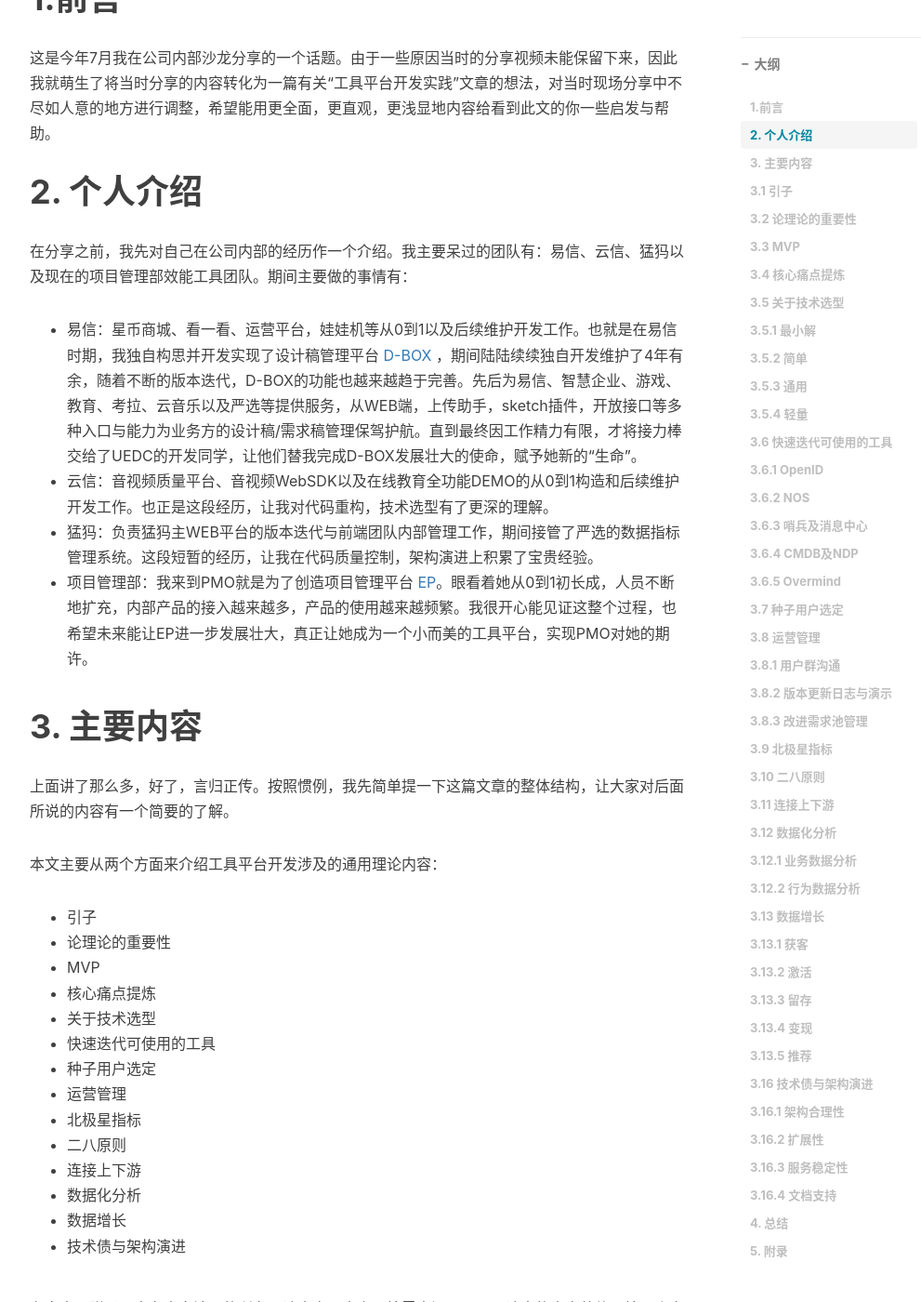
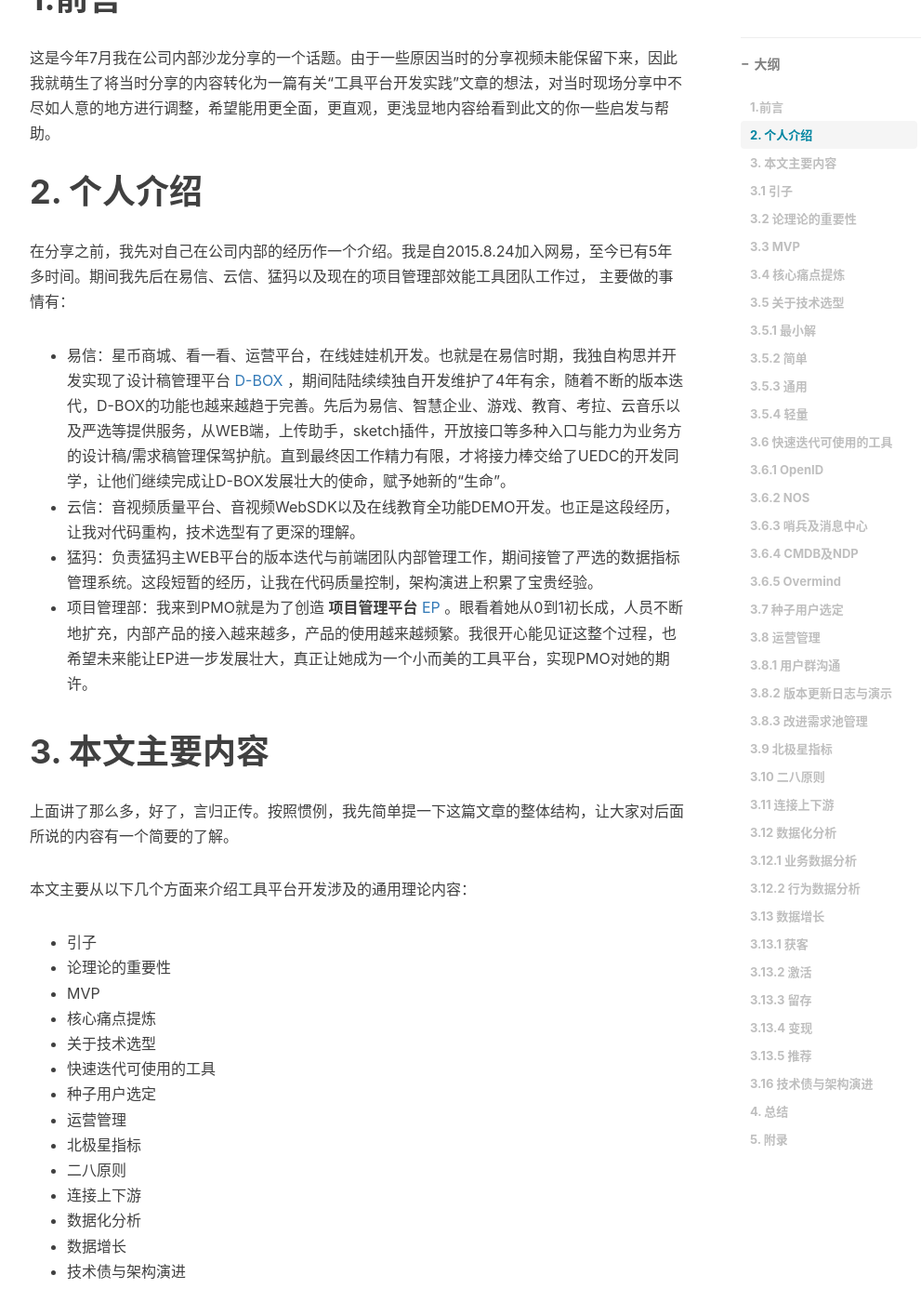
Before and after one commit to qingtian/qingtian.github.com, a Jekyll site: the page built from _posts/2020-09-05-tool-develop-experience.md, in a window 1280 px wide and 1400 px high, scrolled down 608 px. Shown: the whole window at 93% size, without its empty margins (233-1224 px from the left). Built offline with Jekyll 4.4.1, drawn with Linux system fonts in a browser that asks for light colours; nearby versions of some CDN libraries; comment, search, counter and statistics services are not loaded; some of the changed text lies outside the part shown.

Commit message:
内容校对完成

````diff
--- a/_posts/2020-09-05-tool-develop-experience.md
+++ b/_posts/2020-09-05-tool-develop-experience.md
@@ -18,19 +18,19 @@
 
 # 2. 个人介绍
 
-在分享之前，我先对自己在公司内部的经历作一个介绍。我主要呆过的团队有：易信、云信、猛犸以及现在的项目管理部效能工具团队。期间主要做的事情有：
+在分享之前，我先对自己在公司内部的经历作一个介绍。我是自2015.8.24加入网易，至今已有5年多时间。期间我先后在易信、云信、猛犸以及现在的项目管理部效能工具团队工作过， 主要做的事情有：
 
-* 易信：星币商城、看一看、运营平台，娃娃机等从0到1以及后续维护开发工作。也就是在易信时期，我独自构思并开发实现了设计稿管理平台 [D-BOX](https://axure.yixin.im) ，期间陆陆续续独自开发维护了4年有余，随着不断的版本迭代，D-BOX的功能也越来越趋于完善。先后为易信、智慧企业、游戏、教育、考拉、云音乐以及严选等提供服务，从WEB端，上传助手，sketch插件，开放接口等多种入口与能力为业务方的设计稿/需求稿管理保驾护航。直到最终因工作精力有限，才将接力棒交给了UEDC的开发同学，让他们替我完成D-BOX发展壮大的使命，赋予她新的“生命”。
-* 云信：音视频质量平台、音视频WebSDK以及在线教育全功能DEMO的从0到1构造和后续维护开发工作。也正是这段经历，让我对代码重构，技术选型有了更深的理解。
+* 易信：星币商城、看一看、运营平台，在线娃娃机开发。也就是在易信时期，我独自构思并开发实现了设计稿管理平台 [D-BOX](https://axure.yixin.im) ，期间陆陆续续独自开发维护了4年有余，随着不断的版本迭代，D-BOX的功能也越来越趋于完善。先后为易信、智慧企业、游戏、教育、考拉、云音乐以及严选等提供服务，从WEB端，上传助手，sketch插件，开放接口等多种入口与能力为业务方的设计稿/需求稿管理保驾护航。直到最终因工作精力有限，才将接力棒交给了UEDC的开发同学，让他们继续完成让D-BOX发展壮大的使命，赋予她新的“生命”。
+* 云信：音视频质量平台、音视频WebSDK以及在线教育全功能DEMO开发。也正是这段经历，让我对代码重构，技术选型有了更深的理解。
 * 猛犸：负责猛犸主WEB平台的版本迭代与前端团队内部管理工作，期间接管了严选的数据指标管理系统。这段短暂的经历，让我在代码质量控制，架构演进上积累了宝贵经验。
-* 项目管理部：我来到PMO就是为了创造项目管理平台 [EP](https://ep.netease.com)。眼看着她从0到1初长成，人员不断地扩充，内部产品的接入越来越多，产品的使用越来越频繁。我很开心能见证这整个过程，也希望未来能让EP进一步发展壮大，真正让她成为一个小而美的工具平台，实现PMO对她的期许。
+* 项目管理部：我来到PMO就是为了创造 **项目管理平台** [EP](https://ep.netease.com) 。眼看着她从0到1初长成，人员不断地扩充，内部产品的接入越来越多，产品的使用越来越频繁。我很开心能见证这整个过程，也希望未来能让EP进一步发展壮大，真正让她成为一个小而美的工具平台，实现PMO对她的期许。
 
 
-# 3. 主要内容
+# 3. 本文主要内容
 
 上面讲了那么多，好了，言归正传。按照惯例，我先简单提一下这篇文章的整体结构，让大家对后面所说的内容有一个简要的了解。
 
-本文主要从两个方面来介绍工具平台开发涉及的通用理论内容：
+本文主要从以下几个方面来介绍工具平台开发涉及的通用理论内容：
 
 * 引子
 * 论理论的重要性
@@ -103,7 +104,7 @@
 
 ## 3.3 MVP
 
-想必大家都听过这样一个说法叫：从0到1（这个刚好与我们公司的价值观第三条一致），这个说法用产品领域的专业术语表达则是：MVP。
+想必大家都听过这样一个说法叫：从0到1，这个说法用产品领域的专业术语表达则是：MVP。
 
 ```
 问：什么是MVP？
@@ -136,9 +137,9 @@
 通过度量，反馈，改进来持续优化调整功能，最终真正满足用户需求。
 ```
 
-而试错常常意味着现在实现的功能可能会被移除，因此这就需要我们保持以最小的成本来设计功能实现解决方案，保证可以 **快速**、**低成本** 的试错。
+而试错常常意味着现在实现的功能可能会在未来被移除，因此这就需要我们保持以最小的成本来设计功能实现解决方案，保证可以 “**快速**”、“**低成本**” 的试错。
 
-如果只有功能上线，没有用户使用功能的埋点数据，那么我们就如无头苍蝇般找不到改进方向。因此在试错的功能开发同时，我们需要建立一套完整，可衡量功能价值的反馈系统。
+如果只有功能上线，没有用户使用功能的埋点数据，那么我们就如无头苍蝇般找不到改进方向。因此在试错功能开发的同时，我们还需要建立一套完整，可衡量功能价值的反馈系统。
 
 ```
 一般来说，最小成本的反馈系统就是接入数据埋点系统。
@@ -152,7 +153,9 @@
 * 用户探索阶段
 * 用户验证阶段
 
-顾名思义，这是两种不同的用户价值阶段，探索与验证相辅相成，相互交错编织了一张“用户价值网”。通过利用以上两个阶段得到的用户反馈，便可有效抓住用户核心价值点，进而成功构建工具的价值。
+顾名思义，这是两种不同的用户价值阶段，探索与验证相互交错编织了一张巨大的“用户价值网”。通过分析这两个阶段得到的用户反馈，便可有效抓住用户核心价值点，进而成功构建工具的价值。
+
+有一本书叫《[从0到1：开启商业与未来的秘密](https://book.douban.com/subject/26297606/)》，也推荐大家可以读一读。
 
 ## 3.4 核心痛点提炼
 
@@ -162,9 +165,9 @@
 痛点（pain point ）: 当用户在使用产品或服务时候抱怨的、不满的、让人感到痛苦的接触点（touchpiont）。
 ```
 
-一个工具价值的大小直接由核心痛点为用户所解决的问题重要程度决定，因此这要求我们根据用户的问题来设计解决方案。
+一个工具价值的大小往往是由"核心痛点"为用户所解决问题的重要程度决定，因此这便要求我们根据用户遇到的问题来设计解决方案。
 
-汽车大王亨利·福特曾说过:“如果我最初问消费者他们想要什么，他们会告诉我‘要一匹 更快的马!’”。而福特却从消费者回答中找到真正的用户痛点，而最终为消费者创造了一辆更快的四轮汽车，从而使人们加速进入了汽车工业时代。
+汽车大王亨利·福特曾说过:“如果我最初问消费者他们想要什么，他们会告诉我‘要一匹 更快的马!’”。而福特却从消费者回答中找到真正的用户痛点，最终为消费者创造了一辆更快的四轮汽车，从而使人们加速进入了汽车工业时代。
 
 这里还有一个更极端的关于解决用户痛点的故事：
 
@@ -175,7 +178,7 @@
 —— 乔布斯
 ```
 
-乔布斯的话从另一个角度来看，是超用户心理预期的满足用户诉求，解决用户的实际问题。因此核心痛点对应的解决方案必须是一个对于用户来说 **超过预期** 的，只有这样才能体现 **核心价值**。
+乔布斯的话从另一个角度来看，是“**超用户心理预期**”的满足用户诉求，解决用户的实际问题。因此核心痛点对应的解决方案必须是一个对于用户来说 **超过预期** 的，只有这样才能体现 **核心价值**。
 
 ## 3.5 关于技术选型
 
@@ -188,11 +191,7 @@
 
 ### 3.5.1 最小解
 
-```
-MVP阶段只求最小解是极其重要的。
-```
-
-正如本文上面提到的MVP阶段最重要的事是通过反复试错来找到用户痛点，其中不可避免的导致部分功能在上线验证后因达不到预期而快速被砍下线。
+MVP阶段只求最小解是极其重要的。正如本文上面提到的MVP阶段最重要的事是通过反复试错来找到用户痛点，其中不可避免的导致部分功能在上线验证后因达不到预期而快速被砍下线。
 
 在这个时期，最小解即可保持能快速地进行MVP试错验证，有利于工具迭代进程。相反地，我们应当极力避免在MVP阶段就在技术方案上追求“最优解”。
 
@@ -211,13 +210,13 @@
 
 从后端技术角度看，“简单”意味着能用单体应用解决的就绝不上分布式，能用单实例数据库支撑的就绝不上数据库读写分离，能用本地缓存解决的就绝不上像 memcache/redis 这样的缓存系统。
 
-而从前端技术角度看，“简单”意味着保持开发与部署地简洁性。目前前端三大主流框架: React/Vue.js/AngularJS 都可以很好的满足业务对路由管理，组件化拆分，数据请求与存储，数据/组件通信等需求。选择哪个前端框架完全是由开发团队人员的技术普遍性，易用性，可维护性角度综合考虑，选择一个最适合自己的框架进行业务开发即可。
+而从前端技术角度看，“简单”意味着保持开发与部署地简洁性。目前前端三大主流框架: React/Vue.js/AngularJS 都可以很好的满足业务对路由管理，组件化拆分，数据请求与存储，组件数据通信等需求。选择哪个前端框架完全是由开发团队人员的技术普遍性，易用性，可维护性角度综合考虑，选择一个最适合自己的框架进行业务开发即可。
 
 ```
 框架之与团队只有最适合的，没有最好的。
 ```
 
-很多考虑在前期都显得有点多余。静态资源上CDN，多静态资源域名，动效等这些属于有了更好的举措可以提高体验与性能，但似乎我们选错了时机。
+很多考虑在前期都显得有点多余。静态资源上CDN，多静态资源域名，动效等这些属于有了更好的举措可以提高体验与性能，但似乎我们选错了时机。每增加一个机制所带来的复杂度往往不是单一的，这其中我们还得考虑叠加效应。始终保持简单，有利于聚焦。
 
 当业务快速扩张，用户增长快，存量用户多时这些可以有针对性地考虑。但如果用户尚在非常小的量级，考虑这些只会增加无形成本，收益并不明显。
 
@@ -237,20 +236,14 @@
 
 技术选型保持“简单”，我们很好理解，它是为了降低成本。而其实选择“通用”，也是为了降低成本。两者的差异主要在于:
 
-* 简单降低的是 **当前** 的成本，
-* 通用降低的是 **未来** 的成本。
+* 简单降低的是 "**当前**" 的成本，
+* 通用降低的是 "**未来**" 的成本。
 
 通用性的技术可以保证未来进行技术架构演进时有一个很好的底子。
 
 大家应该都听说过这样一个故事：
 
-```
-淘宝早期的系统是使用PHP开发的。
-当淘宝业务初具规模后，他们就决定将底层技术语言由PHP切换到JAVA。
-系统中的很多业务都需要逐步切换到新的语言与基础设施上去。
-这样做犹如在高速公路上更换汽车的四个轮子：“既要保持前进，还要保证安全与稳定”。
-最后淘宝的技术人员完成了这项极具挑战的工作，淘宝也在随后发展成为了电子商务2C领域的佼佼者。
-```
+淘宝早期的系统是使用PHP开发的。当淘宝业务初具规模后，他们就决定将底层技术语言由PHP切换到JAVA。系统中的很多业务都需要逐步切换到新的语言与基础设施上去。这样做犹如在高速公路上更换汽车的四个轮子：“既要保持前进，还要保证安全与稳定”。最后淘宝的技术人员完成了这项极具挑战的工作，淘宝也在随后发展成为了电子商务2C领域的佼佼者。
 
 从A到A'的成本是相对较小的，而从A到B的成本却是巨大的。 那为什么淘宝却选择了A到B，而非A到A'呢？我想其实有一个原因是由于技术的“通用”性。
 
@@ -265,8 +258,6 @@
 最后一个技术选型的原则是：轻量。
 
 轻量可以说是以上三个原则选择后的一个表现结果。当我们选择了最小解，简单以及通用的技术解决方案后，最终发现它往往也是轻量的。
-
-所以可以这么说：【轻量】与【最小解、简单、通用】是你中有我，我中有你的互生关系。
 
 如同软件架构中常见的一种说法：
 
@@ -576,16 +567,13 @@
 
 ```
 
-北极星指标并不是一成不变的。随着产品进入不同阶段的发展阶段，我们需要根据实际情况调整对应的北极星指标。
+北极星指标并不是一成不变的。随着产品进入不同的发展阶段，我们需要根据实际情况调整对应的北极星指标。
 
 而北极星指标存在的意义就在于：衡量业务价值。
 
 ## 3.10 二八原则
 
-```
-在任何一组事物中，最重要的只占其中一小部分，约20%，
-其余80% 尽管是多数，却是次要的。
-```
+在任何一组事物中，最重要的只占其中一小部分，约20%，其余80% 尽管是多数，却是次要的。
 
 20/80法则又称为帕累托法则，它代表人或组织需要花费时间、精力、金钱和人事在最重要的优先顺序上，用20%的时间收获成果的80%。
 
@@ -602,11 +590,7 @@
 
 ## 3.11 连接上下游
 
-```
-工具的本质就是“连接”。
-
-从A到B，从B到C，从C再到A，如此循环...
-```
+工具的本质就是“连接”。从A到B，从B到C，从C再到A，如此循环...
 
 通过工具连接不同角色的人员，让大家互相保持高效协作，进而提升整体工作效率。一般团队中，有两类人是值得特别关注的：
 
@@ -655,7 +639,7 @@
 
 ### 3.12.1 业务数据分析
 
-业务数据分析主要是用于对北极星指标及其细分指标的 **定量分析**。
+业务数据分析主要是用于对北极星指标及其细分指标的 “**定量分析**”。
 
 一般来说业务数据分析会包含以下几个步骤：
 
@@ -677,7 +661,7 @@
 
 ### 3.12.2 行为数据分析
 
-行为数据分析主要是用于对工具所面向群体用户行为的 **定性分析** 。
+行为数据分析主要是用于对工具所面向群体用户行为的 “**定性分析**” 。
 
 定性分析一般关注的是以下几方面内容：
 
@@ -687,7 +671,7 @@
 
 我们常说的埋点就是指行为数据分析。行为数据分析的工具有很多，内部有[哈勃](https://hubble.netease.com/)，外部有[GA](https://analytics.google.com/)，[百度统计](https://tongji.baidu.com/web/welcome/login)等等。
 
-我比较偏爱GA，功能强大，使用便捷。经常性看看的博客站点的流量，人群分布，哪篇文章更受大家关注等等，还是很好玩的。
+我比较偏爱GA，功能强大，使用便捷。经常看看个人博客的流量，人群分布，哪篇文章更受大家关注等等，还是很好玩的。
 
 这里有几个小点可以分享给大家：
 
@@ -696,10 +680,7 @@
 
 **Client ID与User-ID的用处**：
 
-```
-默认情况下，Google Analytics（分析）会为每台设备分配一个唯一的 Client ID，并在报告中将每个 Client ID 视为一个唯一身份用户。
-借助 User-ID，您可以全面衡量横跨多台设备的用户互动，例如将在某台设备上进行的与营销广告系列的互动归为在另一台设备上发生的某次转化的原因，或在多台设备上确定唯一身份用户（去重）。
-```
+默认情况下，Google Analytics（分析）会为每台设备分配一个唯一的 Client ID，并在报告中将每个 Client ID 视为一个唯一身份用户。借助 User-ID，您可以全面衡量横跨多台设备的用户互动，例如将在某台设备上进行的与营销广告系列的互动归为在另一台设备上发生的某次转化的原因，或在多台设备上确定唯一身份用户（去重）。
 
 根据 [官方文档](https://support.google.com/analytics/answer/6205850?hl=zh-Hans) ，两者的主要差异如下：
 
@@ -815,20 +796,20 @@
 
 早期的技术选型，随着工具功能不断新增，变更，再加上开发时间紧张，自我要求不严格，那么很可能底层代码实现已经是一锅粥了。
 
-当第一次review发现代码丑陋我们可以忍，当第2次review时依然觉察到代码应该适当重构时也还可以忍，但当第3次时，那么这就到了不得不偿还技术债的时候了。
+当第一次review发现代码丑陋时我们可以忍，当第2次review时依然觉察到代码应该适当重构时也还可以忍，但当第3次时，那么这就到了不得不偿还技术债的时候了。
 
 ```
 俗话说：出来混，迟早都要还的。
 ```
 
-抓住功能演进的技术，适时，适量地进行代码重构与优化，会对工具本身长期发展来说至关重要。关于技术债，我个人认为主要是以下几块内容层面的优化：
+适时，适量地进行代码重构与优化，会对工具本身长期发展来说产生积极影响。关于技术债，我个人认为主要是以下几块内容层面的优化：
 
 * 架构合理性
 * 扩展性
 * 服务稳定性
 * 文档支持
 
-### 3.16.1 架构合理性
+**架构合理性**
 
 根据业务功能来发现架构中的不合理，讨论，设计，规划，实现。逐步将糟粕调整过来，让代码回归最初时，简单，清晰，Good的状态。如之前所说的技术维度的架构调整，就可以根据现阶段的业务规模与性能状态进行合理选择了。
 
@@ -837,10 +818,10 @@
 ```
 架构合理性调整是一个长期的过程，谁都别指望能争取一个版本将所有糟粕去除。
 稳定、安全、有效才是长久之计，每次变化一点点。
-变化的量化可衡量极其重要，需要我们重视...
+结果的量化可衡量极其重要，需要我们重视...
 ```
 
-### 3.16.2 扩展性
+**扩展性**
 
 一个工具的发展之路往往是先核心，再发散，再扩展。核心指的是自身平台的功能集，发散指的是能力开放，扩展指的是与第三方合力共建。多元生态，会为工具开拓更大的机会，也会更能发挥价值。
 
@@ -848,9 +829,9 @@
 盘子有多大，决定了工具的未来。
 ```
 
-说回技术层面的扩展性点上来，就需要核心开发人员回归思考之路。从哪个点扩展，扩展怎么的能力，为其他生态提供什么，能带来什么价值，是不是一种互利共赢的状态。这些都是现实的问题，值得我们深思。
+说回技术层面的扩展性点上来，就需要核心开发人员回归思考之路。从哪个点扩展，扩展怎样的能力，为其他生态提供什么，能带来什么价值，是不是一种互利共赢的状态。这些都是现实的问题，值得我们深思。
 
-### 3.16.3 服务稳定性
+**服务稳定性**
 
 再好的工具，如果总是不稳定，经常出问题，也就不能赢得用户长久的口碑。保证工具服务本身的基本稳定性是强制性要求，需要开发与运维人员认真思考。
 
@@ -858,14 +839,14 @@
 定下指标，努力向目标前进，只要前进，未来就不会遥远。
 ```
 
-### 3.16.4 文档支持
+**文档支持**
 
 这里所说的主要是技术型文档，设计文档，架构文档，部署文档等等。诸如此类的内容可以为后面进来的同学提供很多的指引，结合文档看代码，可以进一步加速吸收设计。
 
-从一个角度看，这些文档也将为未来可能的“商业化”铺平道路。
+换个角度想，这些文档也将为未来可能的“商业化”铺平道路。
 
 ```
-过多的文档可能是文档，但适量的文档是必要的。
+过多的文档可能是负担，但适量的文档是必要的。
 ```
 
 # 4. 总结
````
Also changed, not shown: other parts of _posts/2020-09-05-tool-develop-experience.md (+7 -6 lines).
